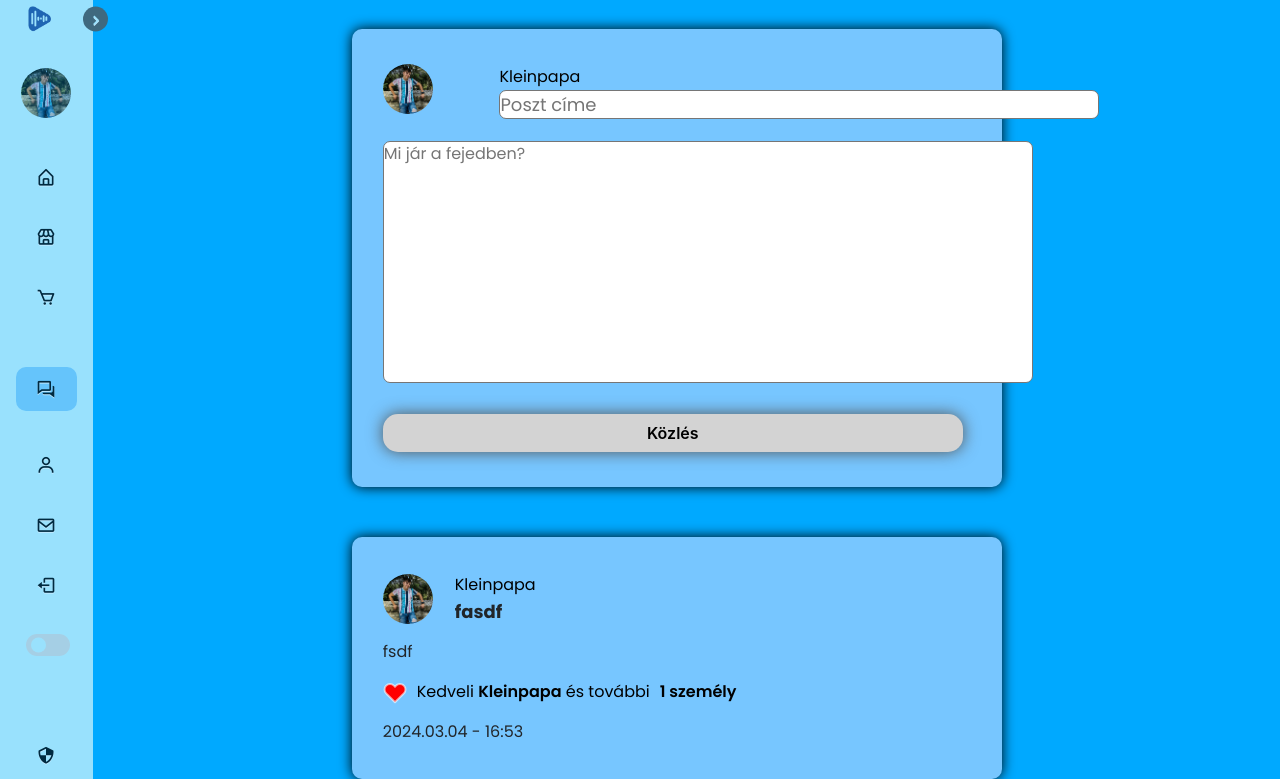
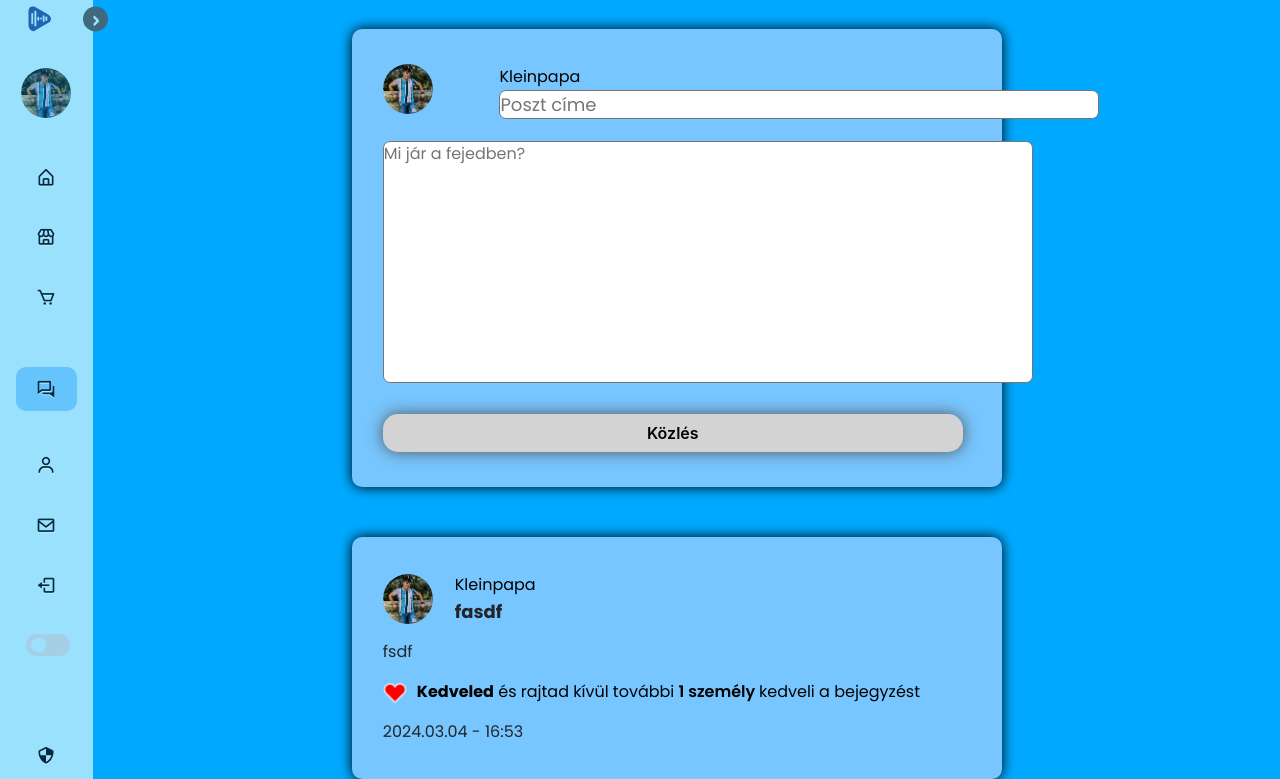
Before and after one commit to Voros-Webshop-Fejlesztok/Webshop-Projekt, a Django app: page /forum/ in a window 1280 px wide. Shown: the part 21-800 px from the top of the page. Run offline with Django 4.2, Linux system fonts and the light colour scheme; a user stored in the database is signed in; data comes from the database, SQL or seed files in the repository; both versions use the stored data as it was after the commit; some libraries are stand-ins or nearby versions.

Commit message:
Version 3.3 - Like system javítások

```diff
--- a/static/css/profile.css
+++ b/static/css/profile.css
@@ -201,10 +201,10 @@ button{
     border-radius: 50%;
     background: none;
 }
-p.likes{
+.likes{
     font-weight: 600;
 }
-p.likes:hover{
+.likes:hover{
     font-weight: 700;
     cursor: pointer;
 }
--- a/store/templates/store/forum.html
+++ b/store/templates/store/forum.html
@@ -84,10 +84,18 @@
           </svg>
           </a>
           {% if post.likes.all.count == 1 %}
-          <p class="like-value">Kedveli <a class="liker" href="{% url 'profile' post.likes.all.0.user.id %}">{{post.likes.all.0}}</a></p>
+          {% if post.likes.all.0.user == request.user %}
+          <p class="like-value"><strong>Kedveled</strong> a bejegyzést</p>
+          {% else %}
+          <p class="like-value"><a class="liker" href="{% url 'profile' post.likes.all.0.user.id %}">{{post.likes.all.0.user}}</a> kedveli a bejegyzést</p>
+          {% endif %}
           {% endif %}
           {% if post.likes.all.count > 1 %}
-          <p class="like-value">Kedveli <a class="liker" href="{% url 'profile' post.likes.all.0.user.id %}">{{post.likes.all.0.user}}</a> és további <p class="likes">{{post.number_of_likes}} személy</p></p>
+          {% if post.likes.all.0.user == request.user %}
+          <p class="like-value"><strong>Kedveled</strong> és rajtad kívül további <span class="likes">{{post.number_of_likes}} személy </span>kedveli a bejegyzést</p>
+          {% else %}
+          <p class="like-value"><a class="liker" href="{% url 'profile' post.likes.all.0.user.id %}">{{post.likes.all.0.user}}</a> és további <span class="likes">{{post.number_of_likes}} személy</span> kedveli a bejegyzést</p>
+          {% endif %}
           {% endif %}
         </div>
         </div>
```
Also changed, not shown: db.sqlite3.
